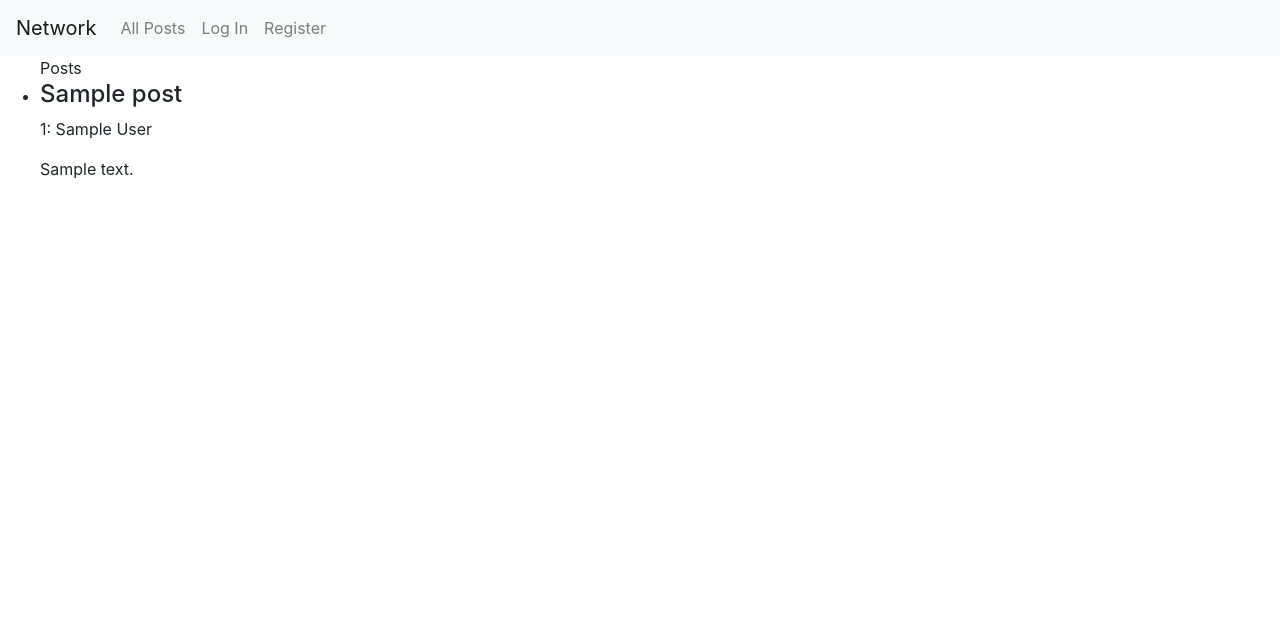
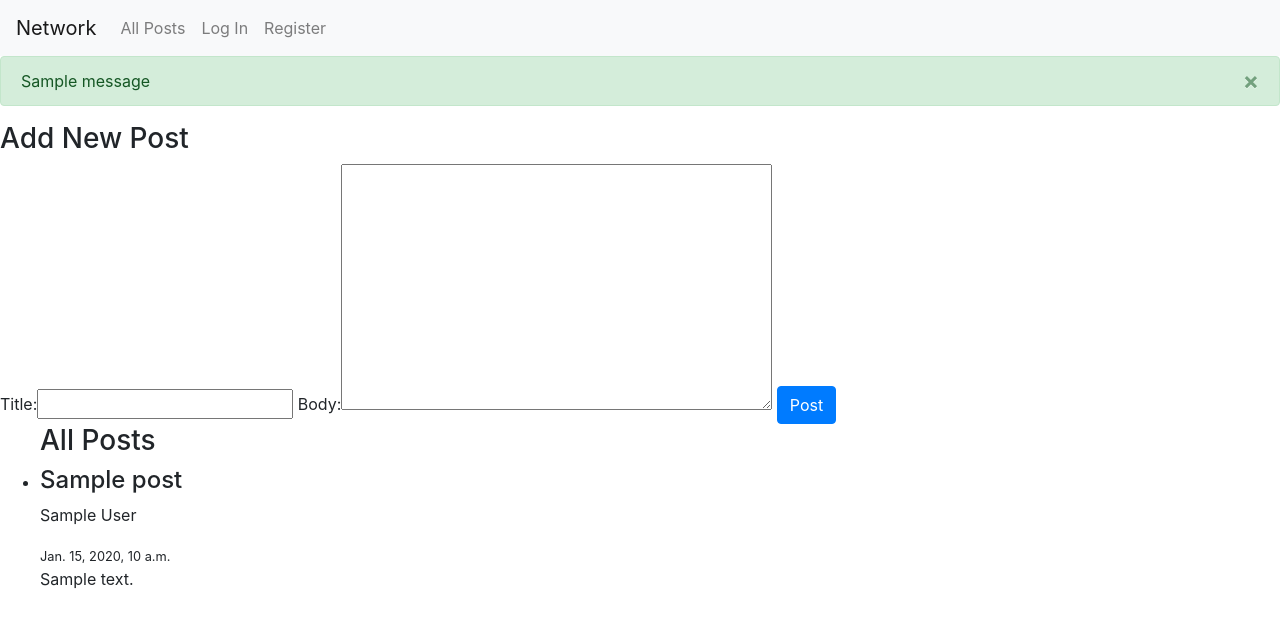
Before and after one commit to TanyaShelest/CS50Web_2020_Project4, a Django app: page / in a window 1280 px wide. Shown: the top 628 px of the page. Run offline with Django 3.2, Linux system fonts and the light colour scheme; tables that the repository leaves empty hold one stand-in row (values such as "Sample post"); one stand-in notice (Sample message) is shown; some libraries are stand-ins or nearby versions.

Commit message:
Create New post functionality
1. New post form has been created
2. Post form has been added to the index page template
3. Index view has been modified to handle New post form

```diff
--- /dev/null
+++ b/network/forms.py
@@ -0,0 +1,8 @@
+from django import forms
+from .models import Post
+
+class PostForm(forms.ModelForm):
+
+    class Meta:
+        model = Post
+        fields = ['title', 'body']
--- a/network/models.py
+++ b/network/models.py
@@ -9,6 +9,9 @@ class User(AbstractUser):
 
     def __str__(self):
         return f"{self.id}: {self.first_name} {self.last_name}"
+
+    def full_name(self):
+        return f"{self.first_name} {self.last_name}"
 
 class Profile(models.Model):
     user = models.OneToOneField("User", on_delete=models.CASCADE)
--- a/network/templates/network/index.html
+++ b/network/templates/network/index.html
@@ -1,10 +1,28 @@
 {% extends "network/layout.html" %}
 
 {% block body %}
-<ul id="navigation">
-    Posts
-    {% for post in posts %}
-        <li><div><h4>{{ post.title }}</h4><p>{{ post.author }}</p>{{ post.body }}</div></li>
-    {% endfor %}
-    </ul>
+
+    {% if messages %}
+        {% for message in messages %}
+        <div{% if message.tags %} class="alert alert-{{ message.tags }} alert-dismissible fade show" role="alert"{% endif %}>{{ message }}
+            <button type="button" class="close" data-dismiss="alert" aria-label="Close">
+              <span aria-hidden="true">&times;</span>
+            </button>
+        </div>
+        {% endfor %}
+        {% endif %}
+
+    <h3>Add New Post</h3>
+    <form action="{% url 'index' %}" method="post">
+        {% csrf_token %}
+        {{ form }}
+        <input class="btn btn-primary" type="submit" value="Post">
+    </form>
+
+    <ul id="posts">
+        <h3>All Posts</h3>
+        {% for post in posts %}
+            <li><div><h4>{{ post.title }}</h4><p>{{ post.author.full_name }}</p><small>{{ post.created_at }}</small><br>{{ post.body }}</div></li>
+        {% endfor %}
+        </ul>
 {% endblock %}
--- a/network/templates/network/layout.html
+++ b/network/templates/network/layout.html
@@ -45,5 +45,8 @@
             {% block body %}
             {% endblock %}
         </div>
+        <script src="https://code.jquery.com/jquery-3.2.1.slim.min.js" integrity="sha384-KJ3o2DKtIkvYIK3UENzmM7KCkRr/rE9/Qpg6aAZGJwFDMVNA/GpGFF93hXpG5KkN" crossorigin="anonymous"></script>
+        <script src="https://cdn.jsdelivr.net/npm/popper.js@1.12.9/dist/umd/popper.min.js" integrity="sha384-ApNbgh9B+Y1QKtv3Rn7W3mgPxhU9K/ScQsAP7hUibX39j7fakFPskvXusvfa0b4Q" crossorigin="anonymous"></script>
+        <script src="https://cdn.jsdelivr.net/npm/bootstrap@4.0.0/dist/js/bootstrap.min.js" integrity="sha384-JZR6Spejh4U02d8jOt6vLEHfe/JQGiRRSQQxSfFWpi1MquVdAyjUar5+76PVCmYl" crossorigin="anonymous"></script>
     </body>
 </html>
--- a/network/views.py
+++ b/network/views.py
@@ -1,15 +1,36 @@
 from django.contrib.auth import authenticate, login, logout
+from django.contrib import messages
 from django.db import IntegrityError
 from django.http import HttpResponse, HttpResponseRedirect
 from django.shortcuts import render
 from django.urls import reverse
 
 from .models import User, Profile, Post
+from .forms import PostForm
 
 
 def index(request):
+     # if this is a POST request we need to process the form data
+    if request.method == 'POST':
+        # create a form instance and populate it with data from the request:
+        form = PostForm(request.POST)
+        # check whether it's valid:
+        if form.is_valid():
+            post = form.save(commit=False)
+            post.author = request.user
+            post.save()
+
+            messages.info(request, f'Your message here')
+            return HttpResponseRedirect(reverse("index"))
+
+
+    # if a GET (or any other method) we'll create a blank form
+    else:
+        form = PostForm()
+
     return render(request, "network/index.html", {
-        "posts": Post.objects.all()
+        "posts": Post.objects.order_by('-created_at'),
+        "form": form
     })
 
 
```
